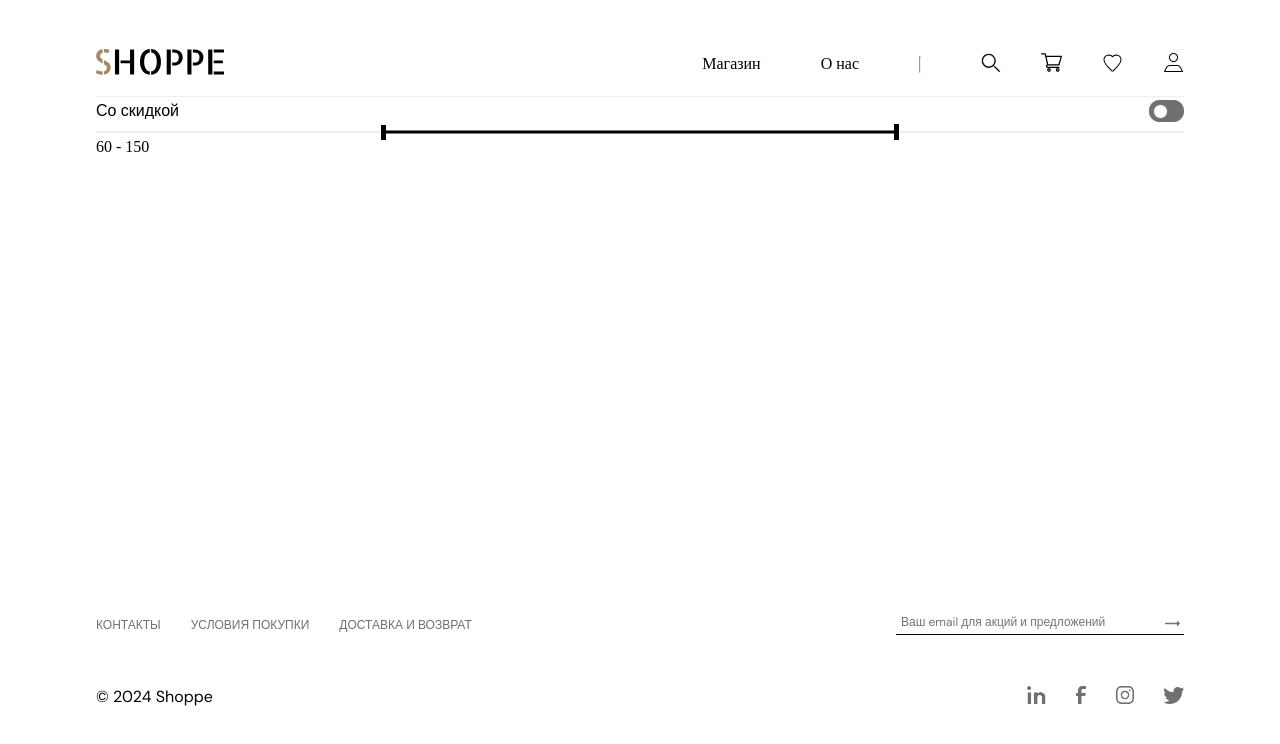
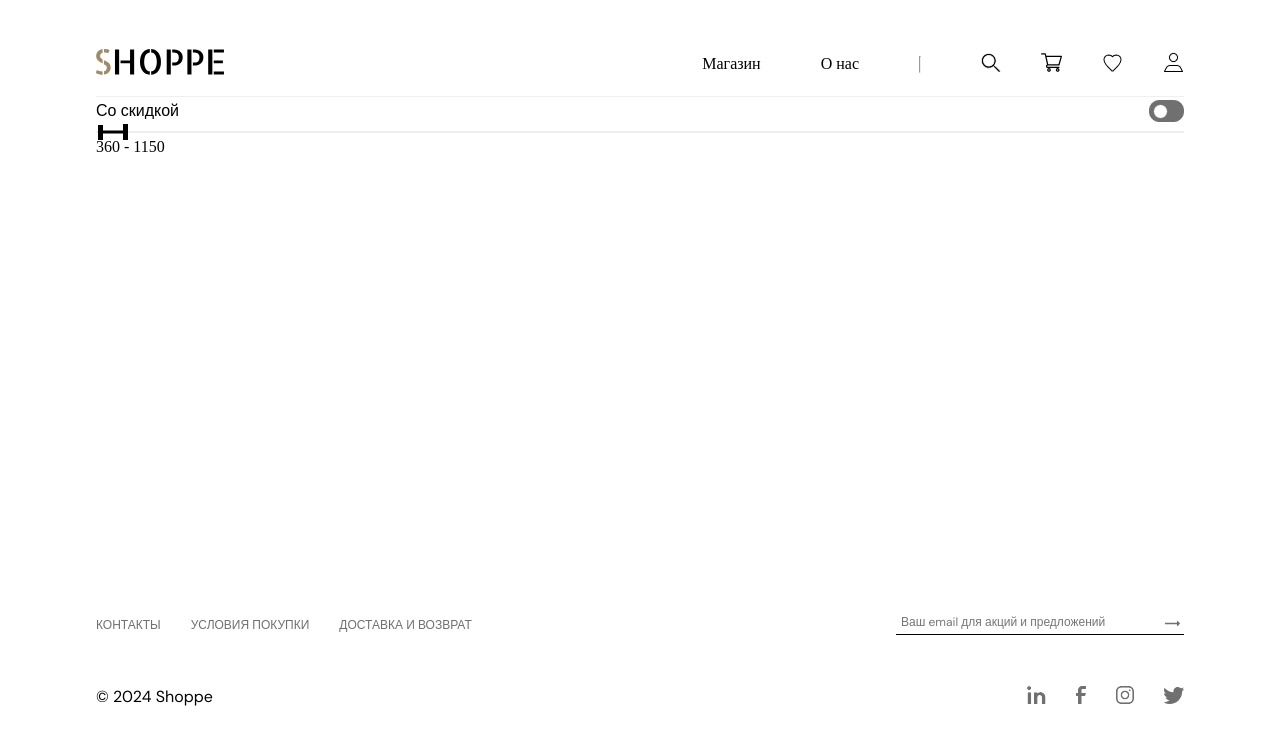
Before and after one commit to grabelnikovRus/my-shop, a Next.js app: page / in a window 1280 px wide. Shown: the top 744 px of the page. Built offline with nearby package versions, Linux system fonts and the light colour scheme.

Commit message:
2-catalog: Range павка багов

```diff
--- a/app/page.tsx
+++ b/app/page.tsx
@@ -5,6 +5,6 @@ import { Toggle, Range } from "@/components";
 export default function Home() {
   return <div className={styles.page}>
     <Toggle onChange={(a) => console.log(a)} value={true} label="Со скидкой" />
-    <Range max={200} min={10} value={{max: 150, min: 60}} onChange={(e) => console.log(e)}/>
+    <Range max={34200} min={310} value={{max: 1150, min: 360}} onChange={(e) => console.log(e)}/>
     </div>;
 }
--- a/components/Range/Range.module.css
+++ b/components/Range/Range.module.css
@@ -46,9 +46,15 @@
   background: var(--black);
   transform: translateY(-50%);
   z-index: -1;
+  opacity: 0;
+  transition: opacity 0.2s ease-in-out;
 }
 
 .values {
   position: absolute;
   top: 14px;
 }
+
+.init {
+  opacity: 1;
+}
--- a/components/Range/Range.tsx
+++ b/components/Range/Range.tsx
@@ -1,7 +1,9 @@
 "use client";
 import { ChangeEventHandler, useLayoutEffect, useRef, useState } from "react";
+import { RangeProps } from "./types";
+import cn from "classnames";
+
 import s from "./Range.module.css";
-import { RangeProps } from "./types";
 
 export const Range = ({ min, max, value: { max: currentMaxValue, min: currentMinValue }, onChange }: RangeProps) => {
   const ref = useRef<HTMLDivElement | null>(null)
@@ -27,9 +29,9 @@ export const Range = ({ min, max, value: { max: currentMaxValue, min: currentMin
 
   const percent = maxWidthProgress / (max - min)
 
-  const posMin = (minValue - min) * percent
-  const posMax = maxWidthProgress - ((maxValue - min) * percent)
-
+  const posMin = ((minValue - min) || 0.1)* percent
+  const posMax = maxWidthProgress - ((maxValue - min) * percent) || 0.1
+console.log(maxValue-min)
   return <div className={s.root} ref={ref}>
     <input
       type="range"
@@ -48,7 +50,7 @@ export const Range = ({ min, max, value: { max: currentMaxValue, min: currentMin
       className={s.input_min}
     />
     <div className={s.line} />
-    <div className={s.progress} style={{ left: posMin + "px", right: posMax + "px"}}/>
+    <div className={cn(s.progress, { [s.init]: posMin && posMax})} style={{ left: posMin + "px", right: posMax + "px" }}/>
     <span className={s.values}>{minValue} - {maxValue}</span>
   </div>
 }
```
